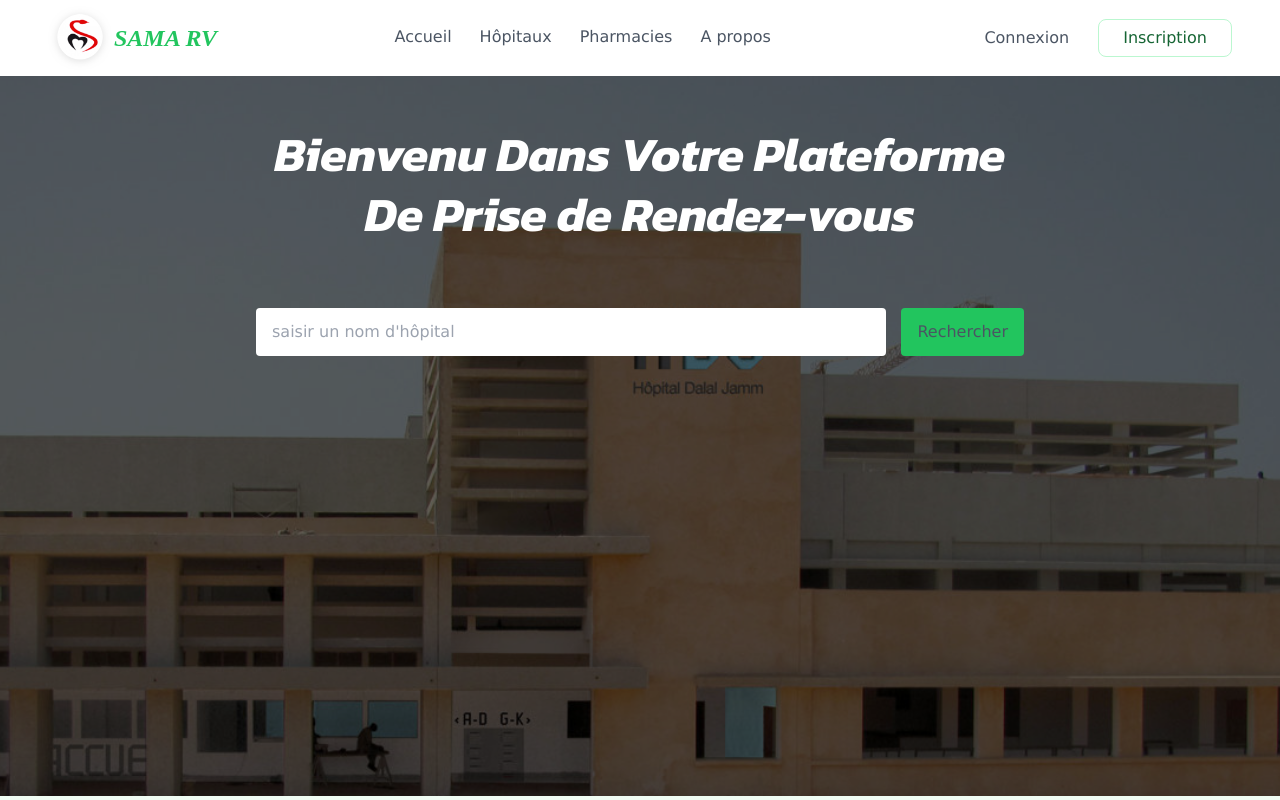
After one commit to BaMamadou12/Plateforme_medicale-samaRV, a Laravel app: page / in a window 1280 px wide. The commit adds this page. Run offline with Laravel 10, Linux system fonts and the light colour scheme; style sheets or scripts are compiled from the project's sources.

```diff
--- /dev/null
+++ b/resources/views/header.blade.php
@@ -0,0 +1,51 @@
+<header class="px-12 py-1.5 bg-white flex items-center justify-between w-full ">
+    <div class="logoSante">
+        <a href=""  class="flex items-center">
+            <img src="{{asset("images/logo_sante.png")}}" class="w-16 mr-0.5" alt="logo santé">
+            <h2 class="font-copp text-2xl font-bold text-green-500 italic">SAMA RV</h2>
+        </a>
+    </div>
+    <nav>
+        <ul class="flex">
+            <li>
+                <a href=""  class="inline-block p-2 mr-3 border-b-[3px] border-b-white hover:text-gray-500 hover:border-b-{3px}
+                hover:border-green-500 transition duration-{.1s} hover:ease-in">
+                    Accueil
+                </a>
+            </li>
+            <li>
+                <a href=""  class="inline-block p-2 mr-3 border-b-[3px] border-b-white hover:text-gray-500 hover:border-b-{3px}
+                hover:border-green-500 transition duration-{.08s} hover:ease-in">
+                    Hôpitaux
+                </a>
+            </li>
+            <li>
+                <a href=""  class="inline-block p-2 mr-3 border-b-[3px] border-b-white hover:text-gray-500
+                hover:border-b-{3px}
+                hover:border-green-500 transition duration-{.1s} hover:ease-in">
+                    Pharmacies
+                </a>
+            </li>
+            <li>
+                <a href=""  class="inline-block p-2 mr-3  border-b-[3px] border-b-white hover:text-gray-500
+                hover:border-b-{3px}
+                hover:border-green-500 transition duration-{.1s} hover:ease-in">
+                    A propos</a>
+            </li>
+
+        </ul>
+    </nav>
+
+    <div>
+        <a href="{{route("login")}}" class="inline-block px-6 py-1.5 rounded-lg hover:bg-green-50
+         transition duration-800 hover:ease">
+            Connexion
+        </a>
+        <a href="" class="inline-block px-6 py-1.5 border border-green-200 text-green-800 rounded-lg hover:bg-green-200
+        hover:text-gray-600 transition duration-800 hover:ease">
+            Inscription
+        </a>
+        <!--            <a href="">mamadou</a>-->
+        <!--            <a href="">déconnexion</a>-->
+    </div>
+</header>
--- /dev/null
+++ b/resources/views/index.blade.php
@@ -0,0 +1,24 @@
+@extends("layout")
+
+@section('section')
+    <section class="w-full h-[90vh] relative pb-8">
+        <div>
+            <div class="op"></div>
+            <img src="images/hdd.jpg" class="img" alt="">
+        </div>
+
+        <div class="w-[60%] mx-auto text-center relative pt-12">
+            <h2 class="font-kanit text-white text-5xl font-bold mb-16 italic leading-[60px]">
+                Bienvenu Dans Votre Plateforme De Prise de Rendez-vous
+            </h2>
+            {{--            <p class="text-green-100 mb-8">Prenez votre rendez-vous où que vous soyez dans les différents--}}
+            {{--                hôpitaux du Sénégal.</p>--}}
+
+            <form action="#" method="get" class="flex  justify-between ">
+                <input type="text" name="" id="" placeholder="saisir un nom d'hôpital "
+                       class="w-[82%] px-4 py-2 rounded outline-none outline focus:outline-green-500">
+                <button type="submit" class="px-4 py-3 rounded bg-green-500 ">Rechercher</button>
+            </form>
+        </div>
+    </section>
+@endsection
```
Also changed, not shown: resources/views/login.blade.php (+29 -30 lines), public/images/rv.jpg (added).
